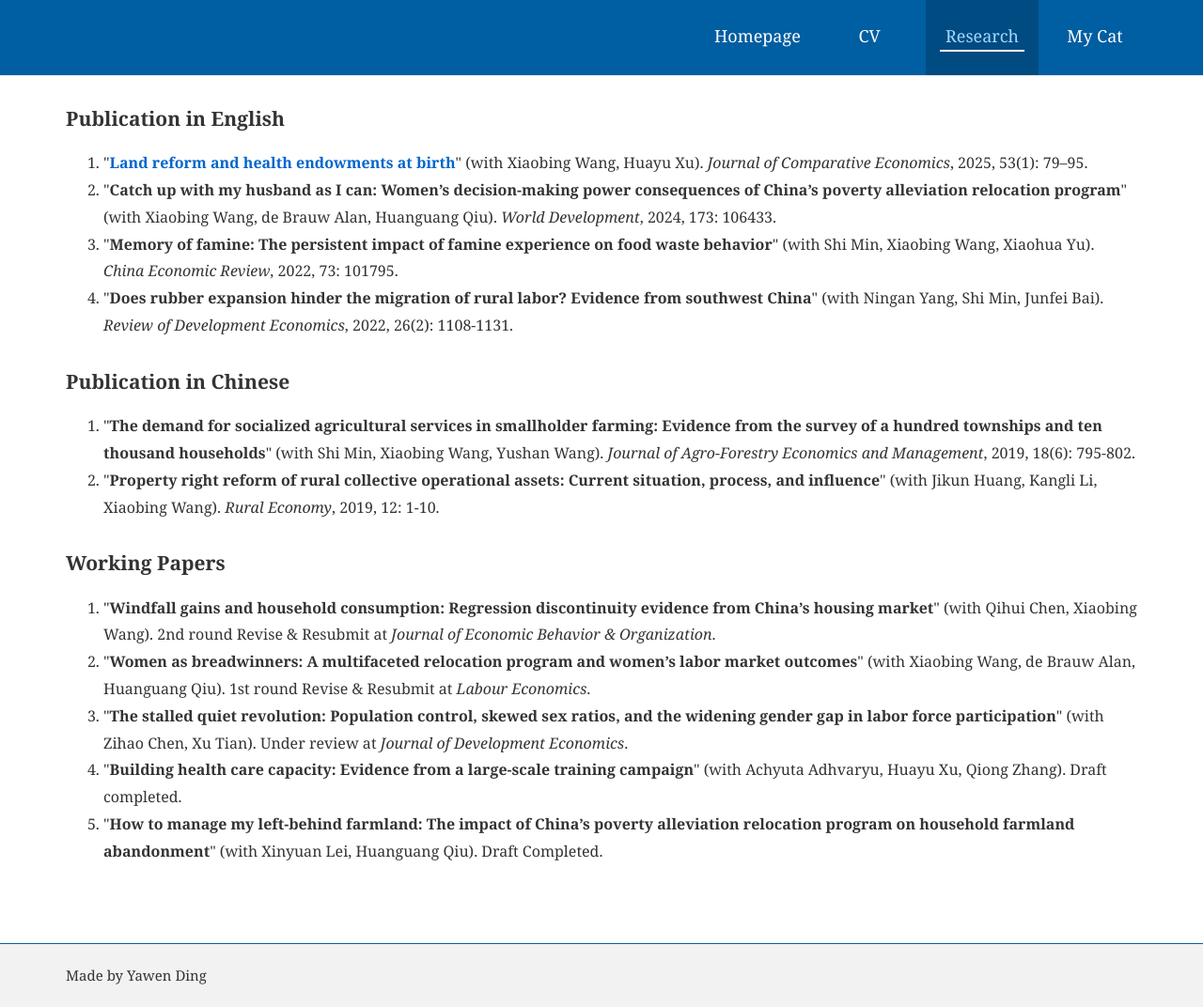
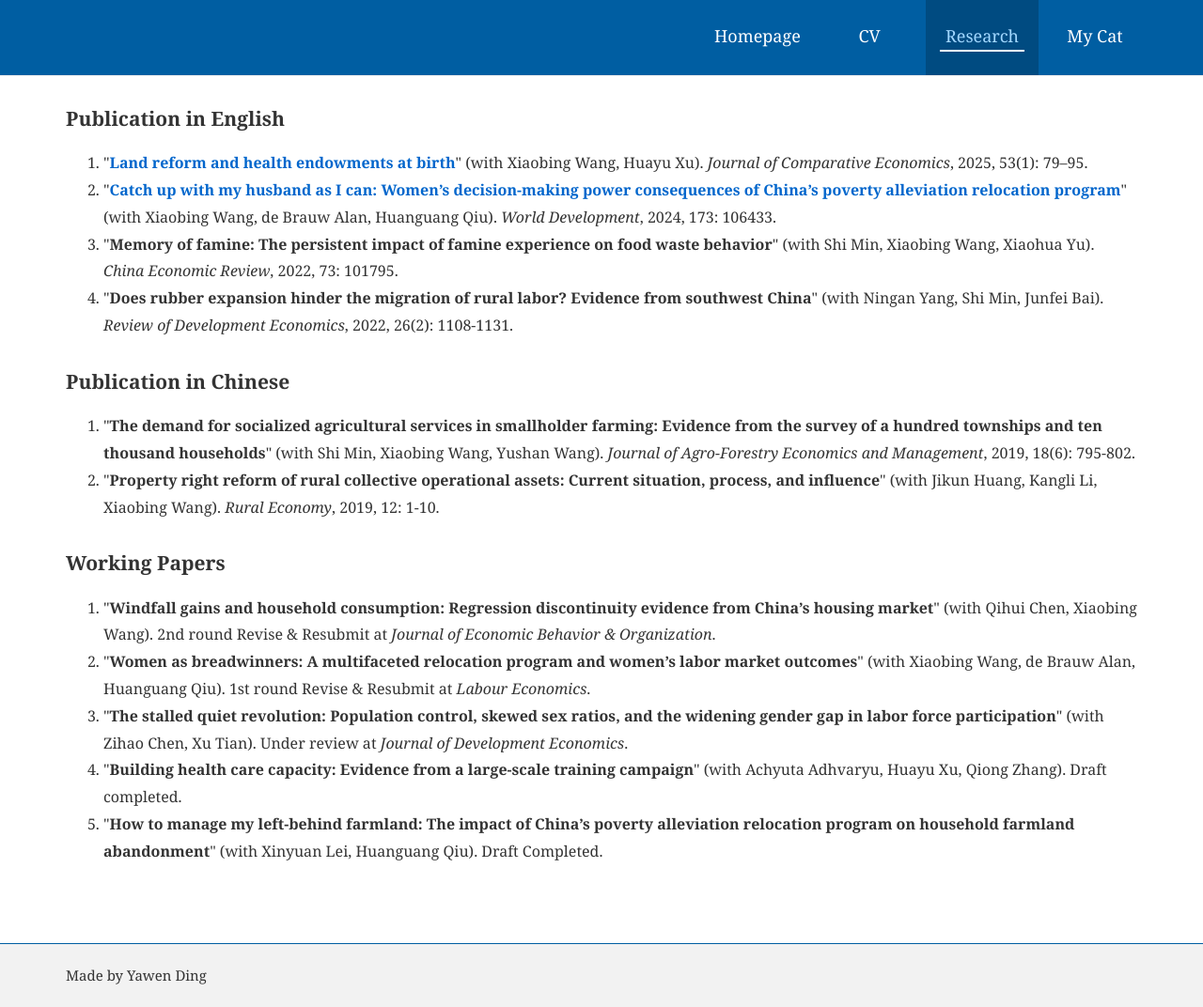
Before and after one commit to YawenDing/yawending.github.io, a Jekyll site: the page built from pages/_research/index.md, in a window 1280 px wide. Shown: the whole page at 94% size. Built offline with Jekyll 4.4.1, drawn with Linux system fonts in a browser that asks for light colours.

Commit message:
Update index.md

```diff
--- a/pages/_research/index.md
+++ b/pages/_research/index.md
@@ -9,10 +9,12 @@ no_heading: true
 <ol>
 
 <li>
-  "<a href="https://www.sciencedirect.com/science/article/abs/pii/S014759672400060X" target="_blank" rel="noopener"><b>Land reform and health endowments at birth</b></a>" (with Xiaobing Wang, Huayu Xu). <i>Journal of Comparative Economics</i>, 2025, 53(1): 79–95.
+    "<a href="https://www.sciencedirect.com/science/article/abs/pii/S014759672400060X" target="_blank" rel="noopener"><b>Land reform and health endowments at birth</b></a>" (with Xiaobing Wang, Huayu Xu). <i>Journal of Comparative Economics</i>, 2025, 53(1): 79–95.
 </li>
 
-<li>"<b>Catch up with my husband as I can: Women’s decision-making power consequences of China’s poverty alleviation relocation program</b>" (with Xiaobing Wang, de Brauw Alan, Huanguang Qiu). <i>World Development</i>, 2024, 173: 106433.</li>
+<li>
+    "<a href="https://www.sciencedirect.com/science/article/abs/pii/S0305750X23002516" targe="_black" rel="noopener"><b>Catch up with my husband as I can: Women’s decision-making power consequences of China’s poverty alleviation relocation program</b></a>" (with Xiaobing Wang, de Brauw Alan, Huanguang Qiu). <i>World Development</i>, 2024, 173: 106433.
+</li>
 
 <li>"<b>Memory of famine: The persistent impact of famine experience on food waste behavior</b>" (with Shi Min, Xiaobing Wang, Xiaohua Yu). <i>China Economic Review</i>, 2022, 73: 101795.</li>
 
```
